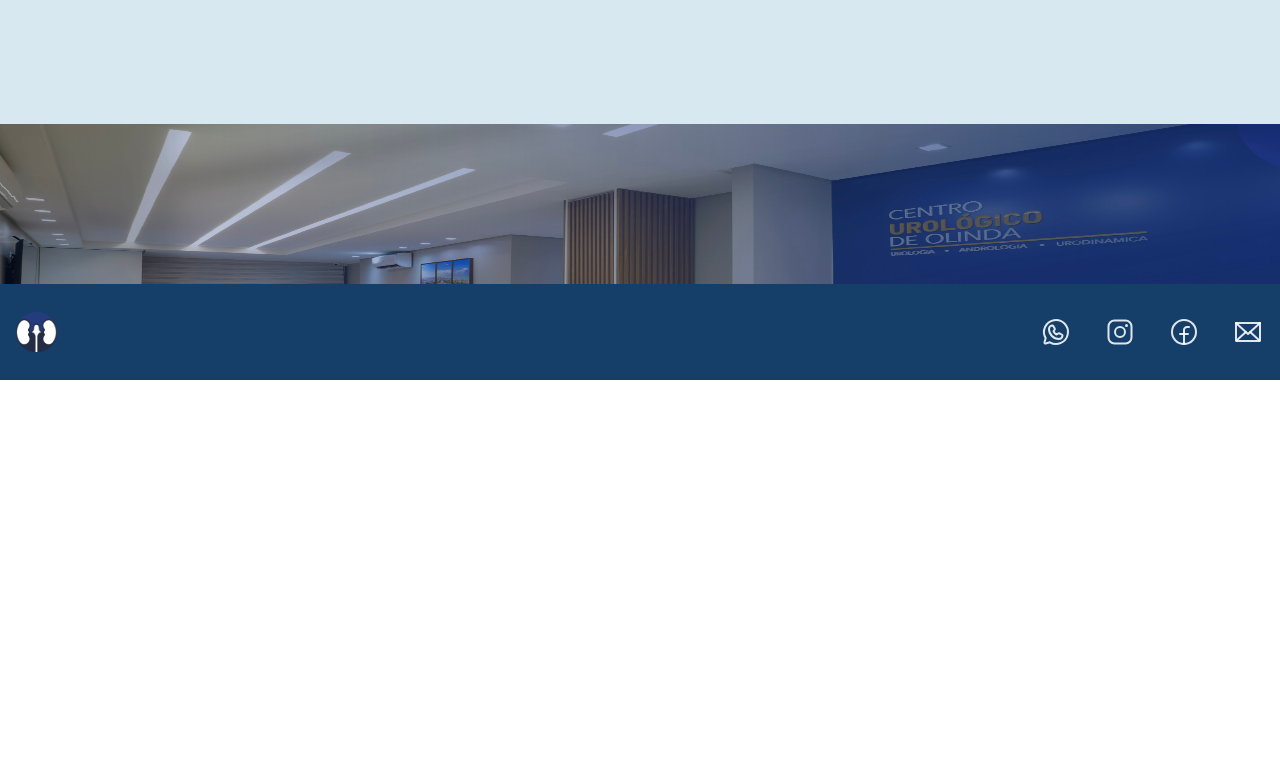
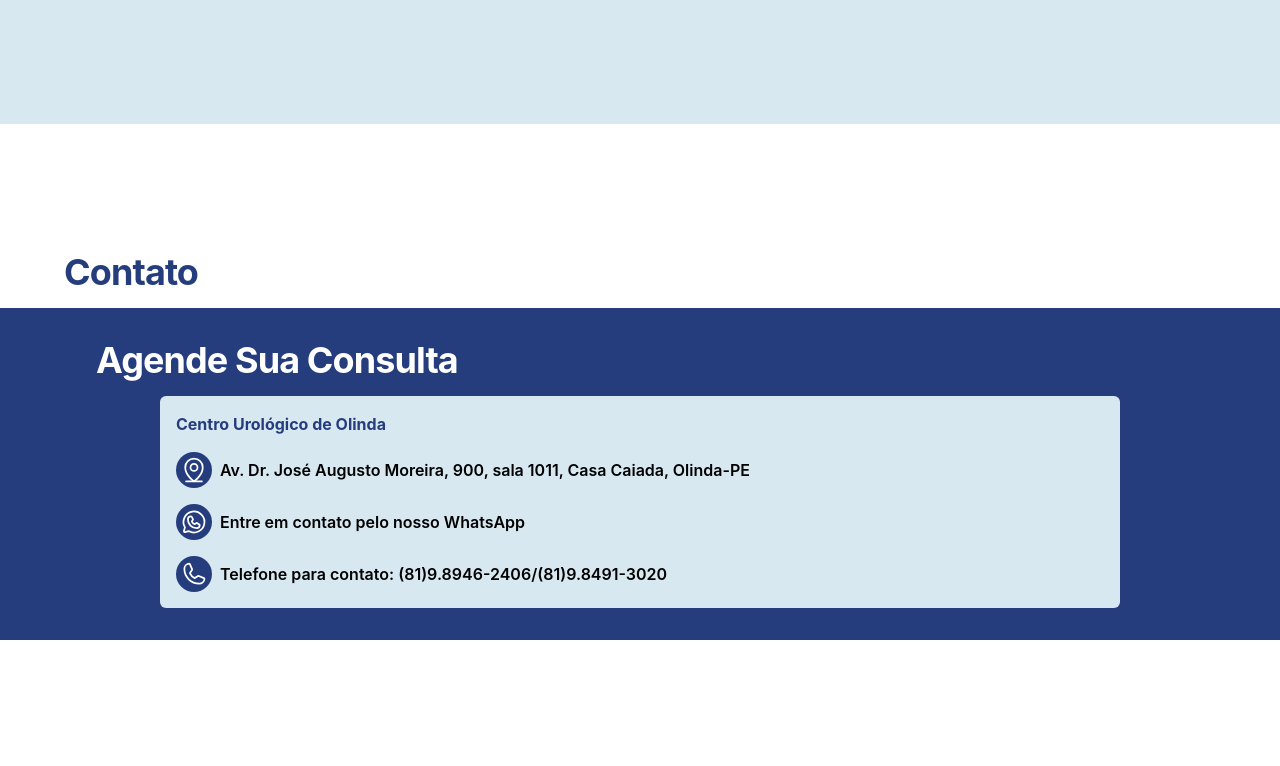
Before and after one commit to DeborahLyra/centro-urologico-de-olinda, a React (Vite) app: page / in a window 1280 px wide. Shown: the part 2680-3446 px from the top of the page. Before the commit the page ends 3060 px from the top, so only its background shows below. Built offline with nearby package versions, Linux system fonts and the light colour scheme.

Commit message:
added: contact + edited footer

```diff
--- a/src/App.jsx
+++ b/src/App.jsx
@@ -1,6 +1,7 @@
 
 import { AboutTheClinic } from "./components/aboutTheClinic/AboutTheClinic"
 import ImageCarousel from "./components/carousel/Carousel"
+import { Contact } from "./components/contact/Contact"
 import { Footer } from "./components/footer/Footer"
 import { ListOfDoctors } from "./components/listOfDoctors/ListOfDoctors"
 import { Navbar } from "./components/navbar/Navbar"
@@ -15,6 +16,7 @@ function App() {
     <ImageCarousel/>
     <ListOfDoctors/>
     <AboutTheClinic/>
+    <Contact/>
     <Footer/>
     </>
   )
--- /dev/null
+++ b/src/components/contact/Contact.jsx
@@ -0,0 +1,31 @@
+import { MapPinLine, Phone, WhatsappLogo } from 'phosphor-react'
+import React from 'react'
+
+export function Contact() {
+    return (
+        <div className="bg-white py-24 sm:py-32 ">
+            <h2 className="text-3xl font-bold tracking-tight ml-16 text-primary sm:text-4xl mb-4">Contato</h2>
+            <div className='bg-primary p-8'>
+                <h2 className="text-4xl font-bold tracking-tight ml-16 text-white sm:text-4xl mb-4">Agende Sua Consulta</h2>
+
+                <div className='bg-lightBlue rounded-md p-4 lg:mx-32'>
+                    <h4 className='text-primary font-bold mb-4'>Centro Urológico de Olinda</h4>
+                    <div>
+                        <div className='flex items-center text-black font-semibold mb-4'>
+                            <div className='bg-primary p-1 rounded-full mr-2'><a href="https://maps.app.goo.gl/Mp6oYtBhU6JR4Cxr8" target='_blank'><MapPinLine size={28} style={{color: 'white'}}/></a></div>
+                            <p>Av. Dr. José Augusto Moreira, 900, sala 1011, Casa Caiada, Olinda-PE</p>
+                        </div>
+                        <div className='flex items-center text-black font-semibold mb-4'>
+                            <div className='bg-primary p-1 rounded-full mr-2'><a href="https://w.app/MBEeqt" target='_blank'><WhatsappLogo size={28} style={{color: 'white'}}/></a></div>
+                            <p>Entre em contato pelo nosso WhatsApp</p>
+                        </div>
+                        <div className='flex items-center text-black font-semibold '>
+                            <div className='bg-primary p-1 rounded-full mr-2'><a href="tel:(81)9.8946-2406"><Phone size={28} style={{color: 'white'}}/></a></div>
+                            <p>Telefone para contato: (81)9.8946-2406/(81)9.8491-3020</p>
+                        </div>
+                    </div>
+                </div>
+            </div>
+        </div>
+    )
+}
--- a/src/components/footer/Footer.jsx
+++ b/src/components/footer/Footer.jsx
@@ -1,7 +1,7 @@
 import React from 'react'
 import image from '/public/imgs/footer-img.jpeg'
 import logo from '/public/imgs/logo-centro-urologico-olinda.png'
-import { Envelope, FacebookLogo, InstagramLogo, WhatsappLogo } from 'phosphor-react'
+import { FacebookLogo, InstagramLogo, Phone, WhatsappLogo } from 'phosphor-react'
 
 export function Footer() {
   return (
@@ -12,10 +12,10 @@ export function Footer() {
                 <img src={logo} alt="" className='h-10'/>
 
                 <div className='flex items-center gap-8'>
-                    <a href=""><WhatsappLogo size={32}/></a>
-                    <a href=""><InstagramLogo size={32}/></a>
-                    <a href=""><FacebookLogo size={32}/></a>
-                    <a href=""><Envelope size={32}/></a>
+                    <a href="https://w.app/MBEeqt" target='_blank'><WhatsappLogo size={32}/></a>
+                    <a href="https://www.instagram.com/centrourologicodeolinda/" target='_blank'><InstagramLogo size={32}/></a>
+                    <a href="https://www.facebook.com/p/Centro-Urol%C3%B3gico-de-Olinda-100063573667494/" target='_blank'><FacebookLogo size={32}/></a>
+                    <a href="tel:(81)9.8946-2406"><Phone size={32}/></a>
                 </div>
             </div>
 
```
